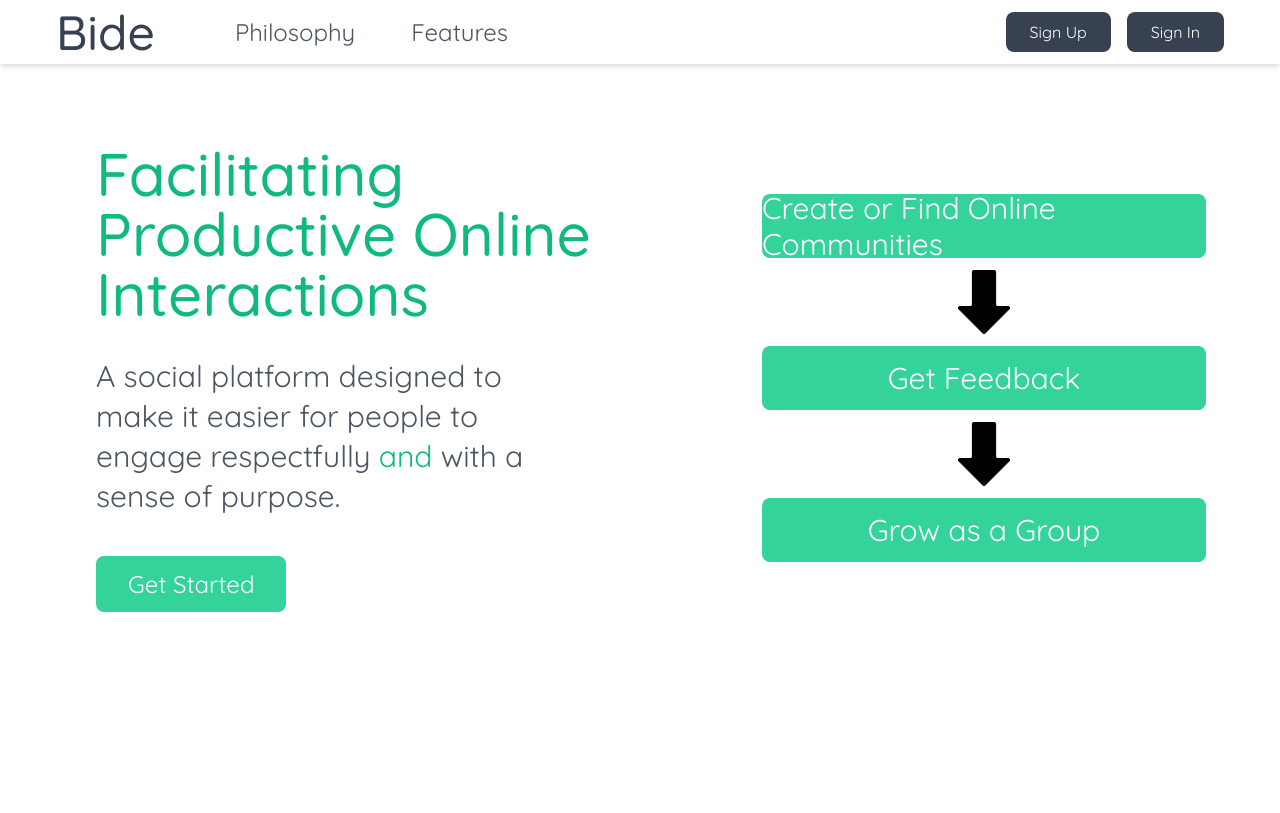
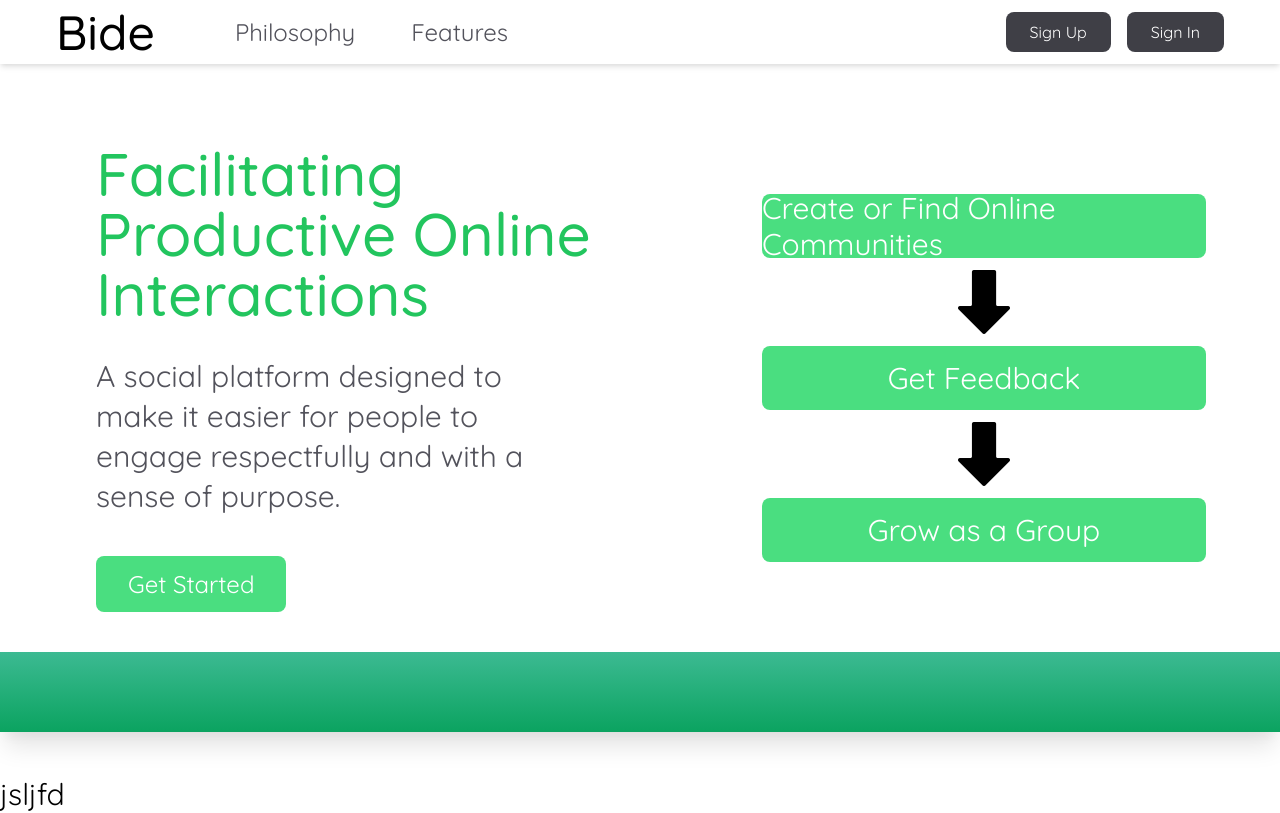
Before and after one commit to Mascerade/bide-frontend, a Vue app: page / in a window 1280 px wide. Built offline with nearby package versions, Linux system fonts and the light colour scheme.

Commit message:
using tailwind colors in config

```diff
--- /dev/null
+++ b/src/components/landing/Banner.vue
@@ -0,0 +1,24 @@
+<template>
+  <div class="w-full green-gradient-2 lg:h-20 bg-gray-600 z-10 shadow-xl"></div>
+</template>
+
+<script lang="ts">
+import { defineComponent } from 'vue'
+
+export default defineComponent({
+  setup() {
+    return
+  }
+})
+</script>
+
+<style scoped>
+.green-gradient-1 {
+  background-color: #08e1ae;
+  background-image: linear-gradient(315deg, #08e1ae 0%, #98de5b 74%);
+}
+
+.green-gradient-2 {
+  background: linear-gradient(to top, #0ba360 0%, #3cba92 100%);
+}
+</style>
--- a/src/components/landing/BoxCard.vue
+++ b/src/components/landing/BoxCard.vue
@@ -1,8 +1,8 @@
 <template>
   <div
-    class="flex items-center justify-center lg:w-3/4 lg:h-16 bg-green-400 rounded-lg"
+    class="flex items-center justify-center lg:w-3/4 lg:h-16 bg-bg-secondary-400 rounded-lg"
   >
-    <h2 class="lg:text-3xl text-white"><slot></slot></h2>
+    <h2 class="lg:text-3xl text-text-primary-cp"><slot></slot></h2>
   </div>
 </template>
 
--- a/src/components/landing/GroupInfo.vue
+++ b/src/components/landing/GroupInfo.vue
@@ -1,5 +1,7 @@
 <template>
-  <div></div>
+  <div class="flex flex-col w-full">
+    <h2 class="lg:pt-11 text-3xl">jsljfd</h2>
+  </div>
 </template>
 
 <script lang="ts">
--- a/src/components/landing/Landing.vue
+++ b/src/components/landing/Landing.vue
@@ -2,6 +2,8 @@
   <div class="w-full flex flex-col">
     <navbar />
     <introduction />
+    <banner />
+    <group-info />
   </div>
 </template>
 
@@ -9,11 +11,15 @@
 import { defineComponent } from 'vue'
 import Navbar from '../navigation/Navbar.vue'
 import Introduction from './Introduction.vue'
+import Banner from './Banner.vue'
+import GroupInfo from './GroupInfo.vue'
 
 export default defineComponent({
   components: {
     Navbar,
-    Introduction
+    Introduction,
+    Banner,
+    GroupInfo
   }
 })
 </script>
--- a/src/components/landing/introduction.vue
+++ b/src/components/landing/introduction.vue
@@ -1,19 +1,19 @@
 <template>
-  <div class="w-full flex flex-col lg:flex-row lg:pl-24 lg:mt-20">
+  <div class="w-full flex flex-col lg:flex-row lg:pl-24 lg:pb-10 lg:mt-20">
     <div class="flex items-center w-full lg:w-1/2 lg:pr-5">
       <div>
-        <h1 class="text-green-500 font-medium lg:text-6xl">
+        <h1 class="text-text-secondary-500 font-medium lg:text-6xl">
           Facilitating Productive Online Interactions
         </h1>
         <h2
-          class="text-gray-600 lg:text-3xl lg:leading-10 lg:mt-4 lg:pt-4 lg:pr-36"
+          class="text-text-primary-600 lg:text-3xl lg:leading-10 lg:mt-4 lg:pt-4 lg:pr-36"
         >
           A social platform designed to make it easier for people to engage
           respectfully <span class="text-green-500">and</span> with a sense of
           purpose.
         </h2>
         <button
-          class="bg-green-400 hover:bg-green-300 text-white rounded-lg lg:text-2xl lg:pr-8 lg:pl-8 lg:pt-3 lg:pb-3 lg:mt-10"
+          class="bg-bg-secondary-400 hover:bg-bg-secondary-300 text-text-primary-cp rounded-lg lg:text-2xl lg:pr-8 lg:pl-8 lg:pt-3 lg:pb-3 lg:mt-10"
         >
           Get Started
         </button>
--- a/src/components/navigation/Navbar.vue
+++ b/src/components/navigation/Navbar.vue
@@ -2,17 +2,17 @@
   <div class="flex flex-row items-center lg:h-16 lg:pl-14 lg:pr-14 shadow-md">
     <h1 class="text-gray-700 font-medium lg:text-5xl lg:pr-20">Bide</h1>
     <div class="flex flex-grow flex-row">
-      <a class="text-gray-600 lg:text-2xl lg:pr-14">Philosophy</a>
-      <a class="text-gray-600 lg:text-2xl">Features</a>
+      <a class="text-text-primary-600 lg:text-2xl lg:pr-14">Philosophy</a>
+      <a class="text-text-primary-600 lg:text-2xl">Features</a>
     </div>
     <div>
       <button
-        class="bg-gray-700 hover:bg-gray-500 text-white rounded-lg lg:pr-6 lg:pl-6 lg:pt-2 lg:pb-2 lg:mr-4"
+        class="bg-bg-primary-cp-700 hover:bg-bg-primary-cp-500 text-text-primary-cp rounded-lg lg:pr-6 lg:pl-6 lg:pt-2 lg:pb-2 lg:mr-4"
       >
         Sign Up
       </button>
       <button
-        class="bg-gray-700 hover:bg-gray-500 text-white rounded-lg lg:pr-6 lg:pl-6 lg:pt-2 lg:pb-2"
+        class="bg-bg-primary-cp-700 hover:bg-bg-primary-cp-500 text-text-primary-cp rounded-lg lg:pr-6 lg:pl-6 lg:pt-2 lg:pb-2"
       >
         Sign In
       </button>
--- a/tailwind.config.js
+++ b/tailwind.config.js
@@ -1,6 +1,8 @@
+// eslint-disable-next-line @typescript-eslint/no-var-requires
+const colors = require('tailwindcss/colors')
+
 module.exports = {
-  purge: [],
-  darkMode: false, // or 'media' or 'class'
+  content: ['./src/**/*.{vue, ts}'],
   theme: {
     extend: {
       fontFamily: {
@@ -8,10 +10,17 @@ module.exports = {
         poppins: ['Poppins'],
         quicksand: ['Quicksand']
       }
+    },
+    colors: {
+      'bg-primary': colors.white,
+      'text-primary': colors.gray,
+      'bg-primary-cp': colors.gray,
+      'text-primary-cp': colors.white,
+
+      'bg-secondary': colors.green,
+      'text-secondary': colors.green,
+
+      'text-error': colors.red
     }
-  },
-  variants: {
-    extend: {}
-  },
-  plugins: []
+  }
 }
```
